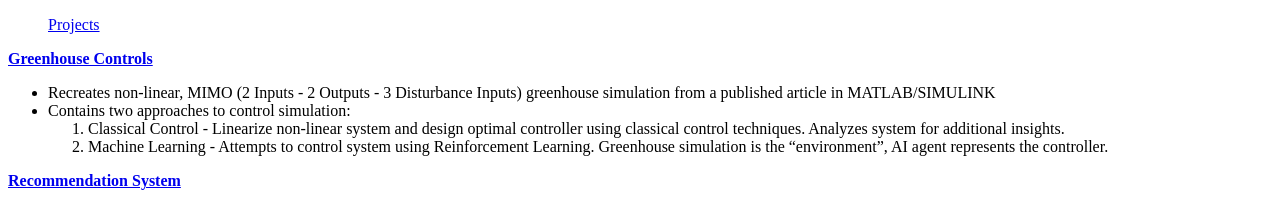
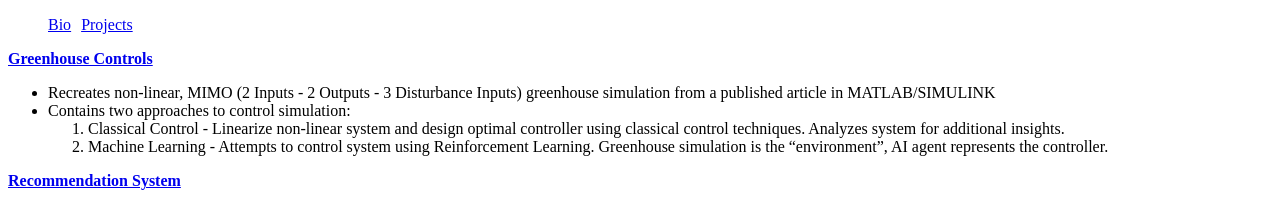
Before and after one commit to AMRprojects/amrprojects.github.io, a Jekyll site: the page built from Projects.md, in a window 1280 px wide. Shown: the top 206 px of the page. Built offline with Jekyll 4.4.1, drawn with Linux system fonts in a browser that asks for light colours.

Commit message:
Update default.html

```diff
--- a/_layouts/default.html
+++ b/_layouts/default.html
@@ -13,6 +13,7 @@
 
 <nav>
   <ul>
+    <li><a href="/Bio">Bio</li>
     <li><a href="/Projects">Projects</li>
   </ul>
 </nav>
```
